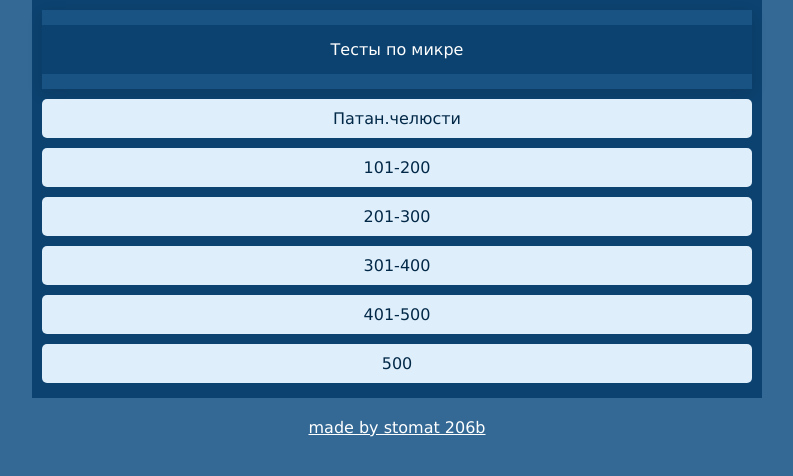
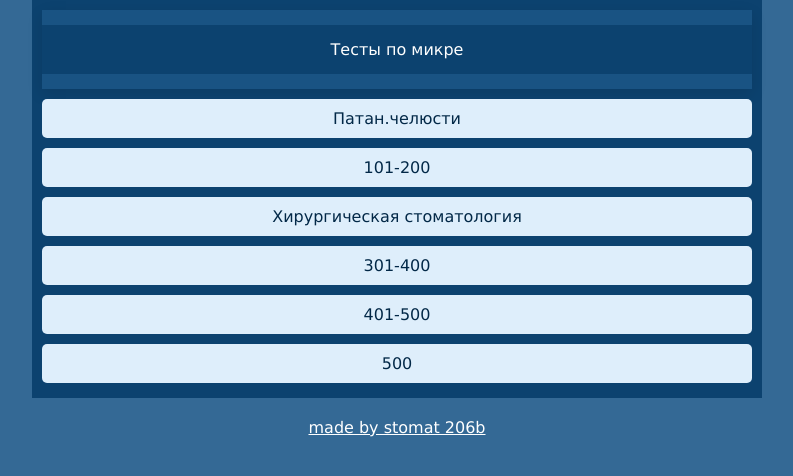
Before and after one commit to necognitum/necognitum.github.io, a plain HTML site: page index.html in a window 1280 px wide. Shown: the whole page, without its empty margins (243-1036 px from the left). Drawn offline with Linux system fonts and the light colour scheme.

Commit message:
Update index.html

```diff
--- a/index.html
+++ b/index.html
@@ -29,7 +29,7 @@
         <div class="items">
             <a class="items__item" href="index1.html">Патан.челюсти</a>
             <a class="items__item" href="index2.html">101-200</a>
-            <a class="items__item" href="index3.html">201-300</a>
+            <a class="items__item" href="index3.html">Хирургическая стоматология</a>
             <a class="items__item" href="index4.html">301-400</a>
             <a class="items__item" href="index5.html">401-500</a>
             <a class="items__item" href="index6.html">500</a>
```
